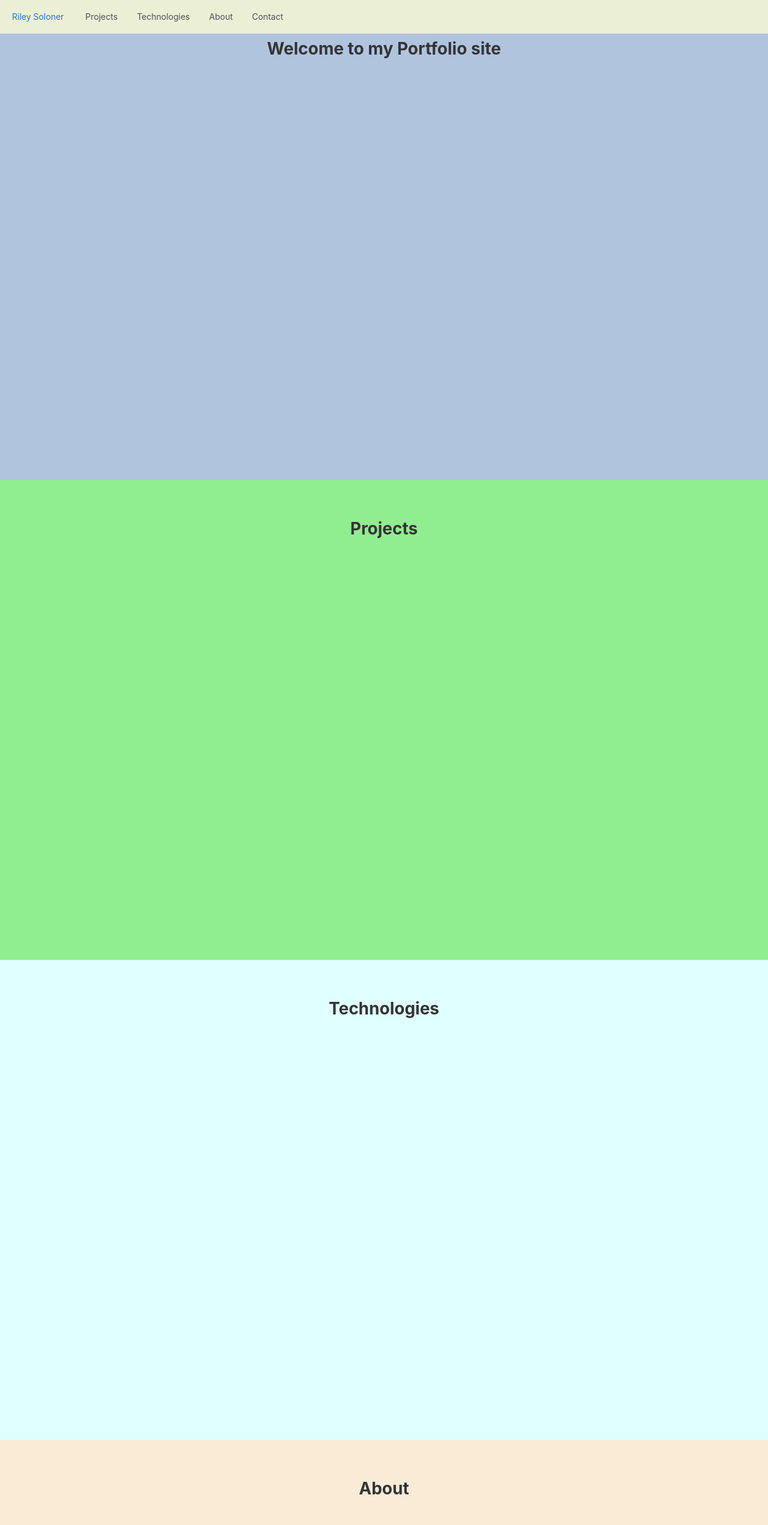
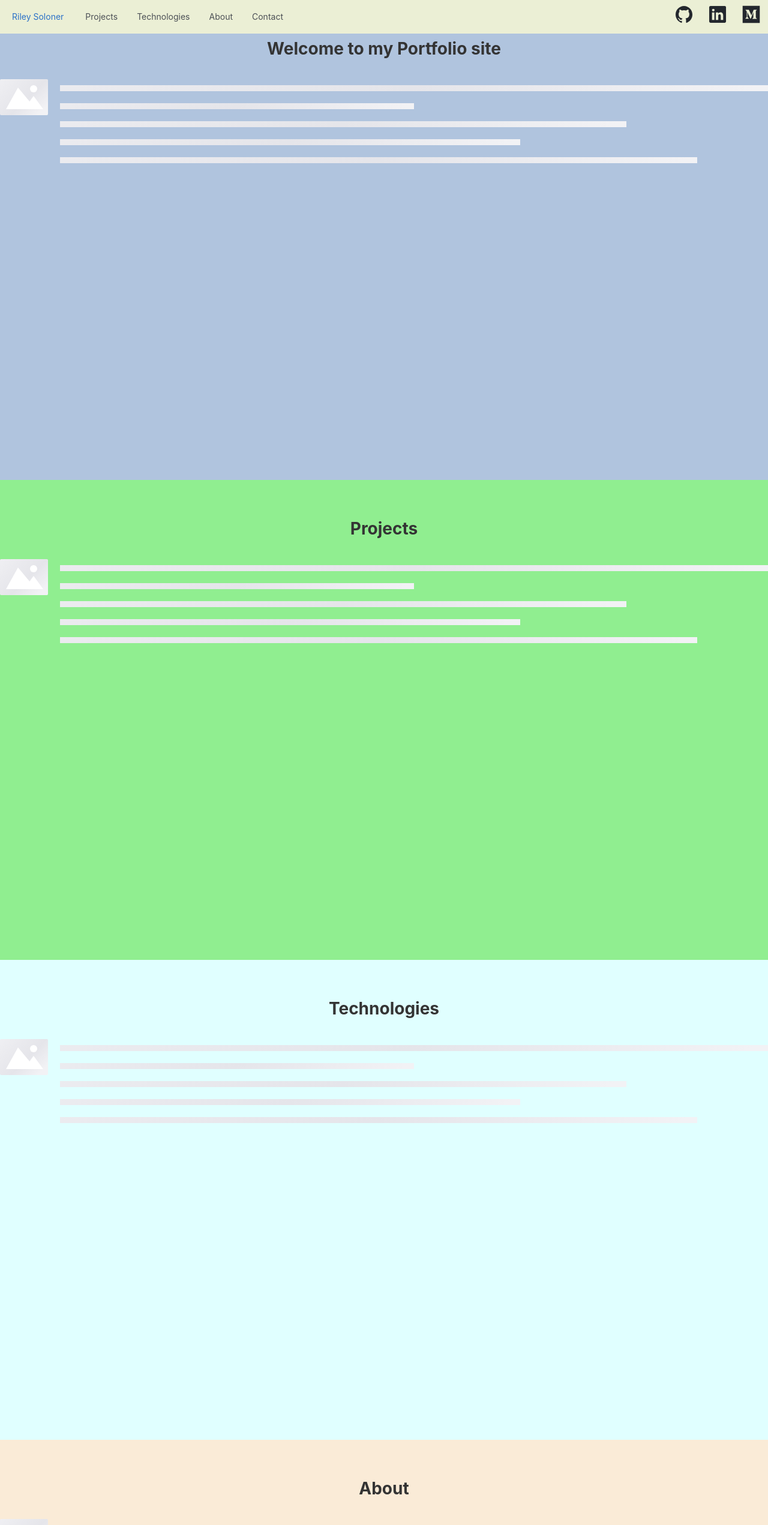
Before and after one commit to robotriley/portfolio-site, a React (Create React App) app: page / in a window 1280 px wide. Shown: the top 2542 px of the page at 60% size. Built offline with nearby package versions, Linux system fonts and the light colour scheme.

Commit message:
placeholders in divs

```diff
--- a/src/App.js
+++ b/src/App.js
@@ -1,6 +1,6 @@
 import React, { useEffect, useRef } from 'react';
 import './App.css';
-import { Navbar, Nav, Button} from 'rsuite'
+import { Placeholder } from 'rsuite'
 import NavbarComponent from './components/NavbarComponent.js';
 
 const Title = () => {
@@ -37,67 +37,32 @@ const App = () => {
   return (
     <div className="App">
       <NavbarComponent handleWelcomeClick={handleWelcomeClick}
-              handleProjectsClick={handleProjectsClick}
-              handleTechClick={handleTechClick}
-              handleAboutClick={handleAboutClick}
-              handleContactClick={handleContactClick}
+                       handleProjectsClick={handleProjectsClick}
+                       handleTechClick={handleTechClick}
+                       handleAboutClick={handleAboutClick}
+                       handleContactClick={handleContactClick}
        />
-      {/* <Navbar appearance='subtle' id="navbar">
-        <Navbar.Brand onClick={ handleWelcomeClick } >Riley Soloner</Navbar.Brand>
-        <Nav>
-          <Nav.Item onClick={ handleProjectsClick }>Projects</Nav.Item>
-          <Nav.Item onClick={ handleTechClick }>Technologies</Nav.Item>
-          <Nav.Item onClick={ handleAboutClick } >About</Nav.Item>
-          <Nav.Item onClick={ handleContactClick} >Contact</Nav.Item>
-        </Nav>
-        <Nav pullRight id="iconZone">
-          <Button className='navIcon'
-                  appearance="link"
-                  href="https://github.com/robotriley/"
-                  target='blank' >
-            <ion-icon className="ionIcon"
-                      name="logo-github"
-                      size="large">
-            </ion-icon>
-          </Button>
-          <Button className='navIcon'
-                  appearance="link"
-                  href="https://www.linkedin.com/in/riley-soloner/"
-                  target='blank' >
-            <ion-icon className="ionIcon"
-                      name="logo-linkedin"
-                      size="large">
-            </ion-icon>
-          </Button>
-          <Button className='navIcon'
-                  appearance="link"
-                  href="https://www.medium.com/@rileysoloner/"
-                  target='blank'>
-            <ion-icon className="ionIcon"
-                      name="logo-medium"
-                      size="large">
-            </ion-icon>
-          </Button>
-        </Nav>
-      </Navbar> */}
       <div id='welcomeContent' ref={welcomeRef}>
         <h3>
           Welcome to my Portfolio site
         </h3>
+        <Placeholder.Paragraph style={{ marginTop: 30 }} rows={5} graph="image" active />
       </div>
       <div id='projectsContent' ref={projectsRef}>
-      <h3>
-        Projects
-      </h3>
+      <h3>Projects</h3>
+        <Placeholder.Paragraph style={{ marginTop: 30 }} rows={5} graph="image" active />
       </div>
       <div ref={techRef} id='technologiesContent'>
         <h3>Technologies</h3>
+        <Placeholder.Paragraph style={{ marginTop: 30 }} rows={5} graph="image" active />
       </div>
       <div ref={aboutRef} id='aboutContent'>
         <h3>About</h3>
+        <Placeholder.Paragraph style={{ marginTop: 30 }} rows={5} graph="image" active />
       </div>
       <div ref={contactRef} id='contactContent'>
         <h3>Contact</h3>
+        <Placeholder.Paragraph style={{ marginTop: 30 }} rows={5} graph="image" active />
       </div>
     </div>
   );
```
Also changed, not shown: src/components/NavbarComponent.js (indentation only).
